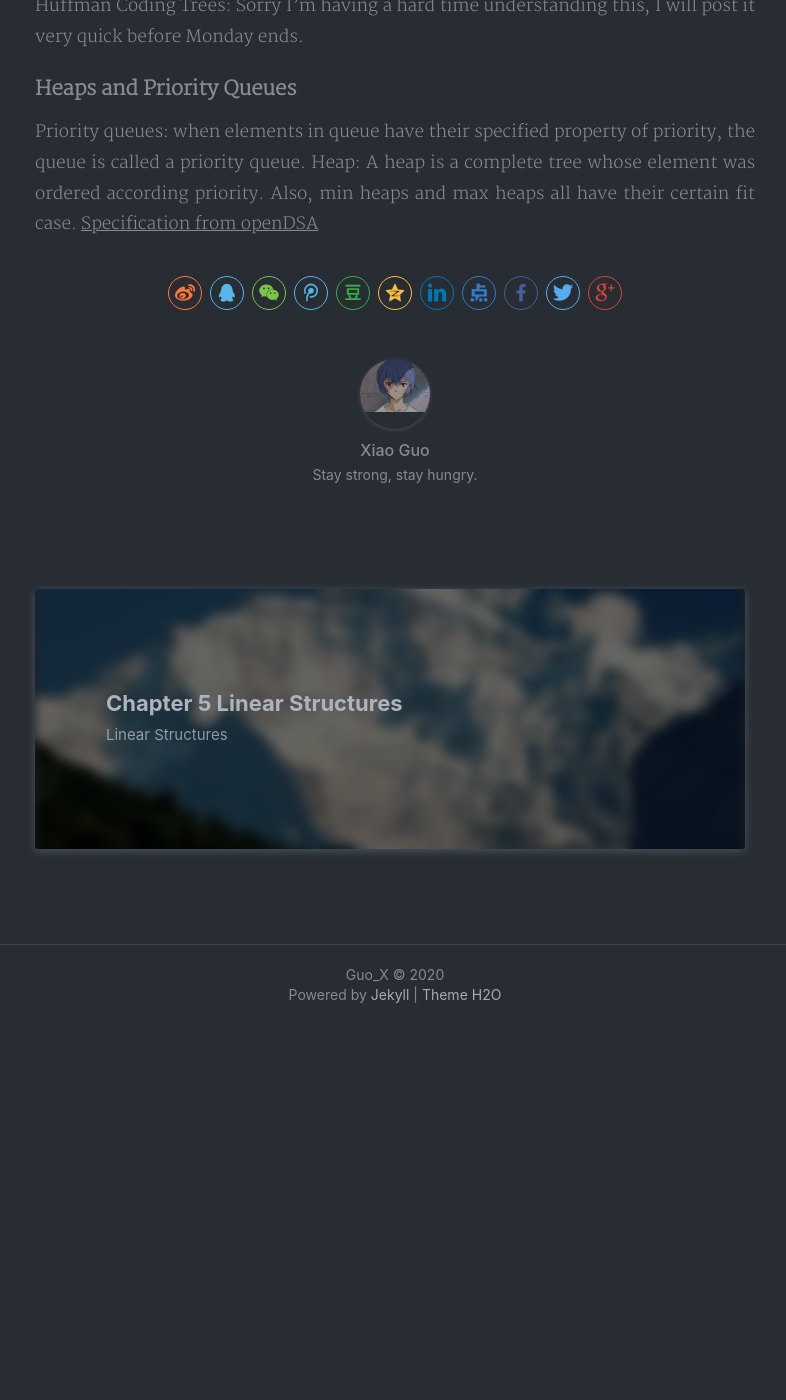
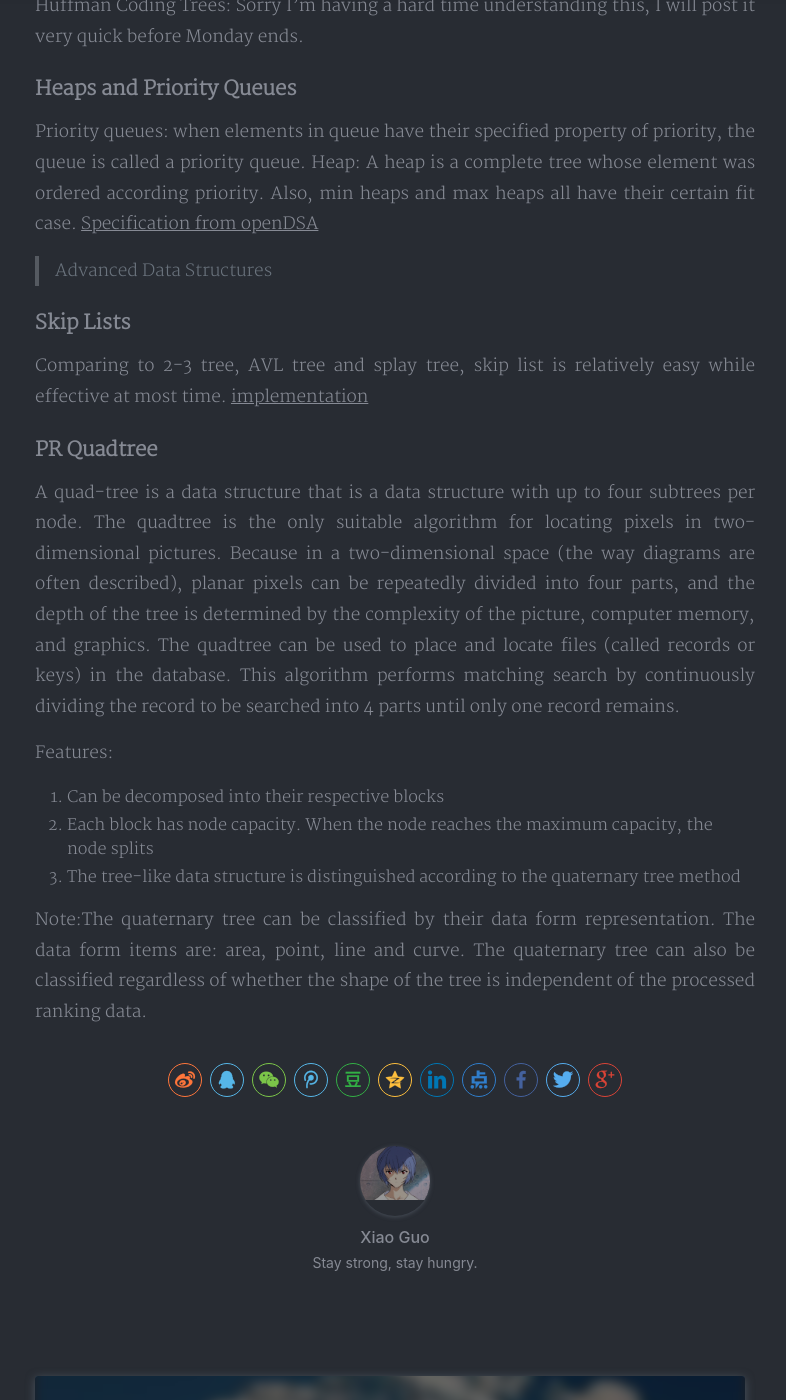
Before and after one commit to kevinguo2003/kevinguo2003.github.io, a Jekyll site: the page built from _posts/2020-06-07-Chapter7&15(Week2).md, in a window 1280 px wide and 1400 px high, scrolled down 1895 px. Shown: the whole window, without its empty margins (245-1031 px from the left). Built offline with Jekyll 4.4.1, drawn with Linux system fonts in a browser that asks for light colours; nearby versions of some CDN libraries; a style sheet for code colours, icons or effects is not loaded; before the commit the page ends 2920 px from its top, so only the background shows below that.

Commit message:
Chapter 15

```diff
--- a/_posts/2020-06-07-Chapter7(Week2).md
+++ b/_posts/2020-06-07-Chapter7&15(Week2).md
@@ -57,3 +57,22 @@ Huffman Coding Trees: Sorry I'm having a hard time understanding this, I will po
 Priority queues: when elements in queue have their specified property of priority, the queue is called a priority queue.
 Heap: A heap is a complete tree whose element was ordered according priority. Also, min heaps and max heaps all have their certain fit case.
 [Specification from openDSA](https://canvas.vt.edu/courses/111334/assignments/883555?module_item_id=901441)
+
+
+> Advanced Data Structures
+
+### Skip Lists
+Comparing to 2-3 tree, AVL tree and splay tree, skip list is relatively easy while effective at most time.
+[implementation](https://canvas.vt.edu/courses/111334/modules/items/901547)
+
+### PR Quadtree
+A quad-tree is a data structure that is a data structure with up to four subtrees per node.
+The quadtree is the only suitable algorithm for locating pixels in two-dimensional pictures. Because in a two-dimensional space (the way diagrams are often described), planar pixels can be repeatedly divided into four parts, and the depth of the tree is determined by the complexity of the picture, computer memory, and graphics.
+The quadtree can be used to place and locate files (called records or keys) in the database. This algorithm performs matching search by continuously dividing the record to be searched into 4 parts until only one record remains.
+
+Features:
+1. Can be decomposed into their respective blocks
+2. Each block has node capacity. When the node reaches the maximum capacity, the node splits
+3. The tree-like data structure is distinguished according to the quaternary tree method
+
+Note:The quaternary tree can be classified by their data form representation. The data form items are: area, point, line and curve. The quaternary tree can also be classified regardless of whether the shape of the tree is independent of the processed ranking data.
```
Also changed, not shown: _posts/2020-06-07-Chapter15(Week2).md (added, +26 -0 lines).
